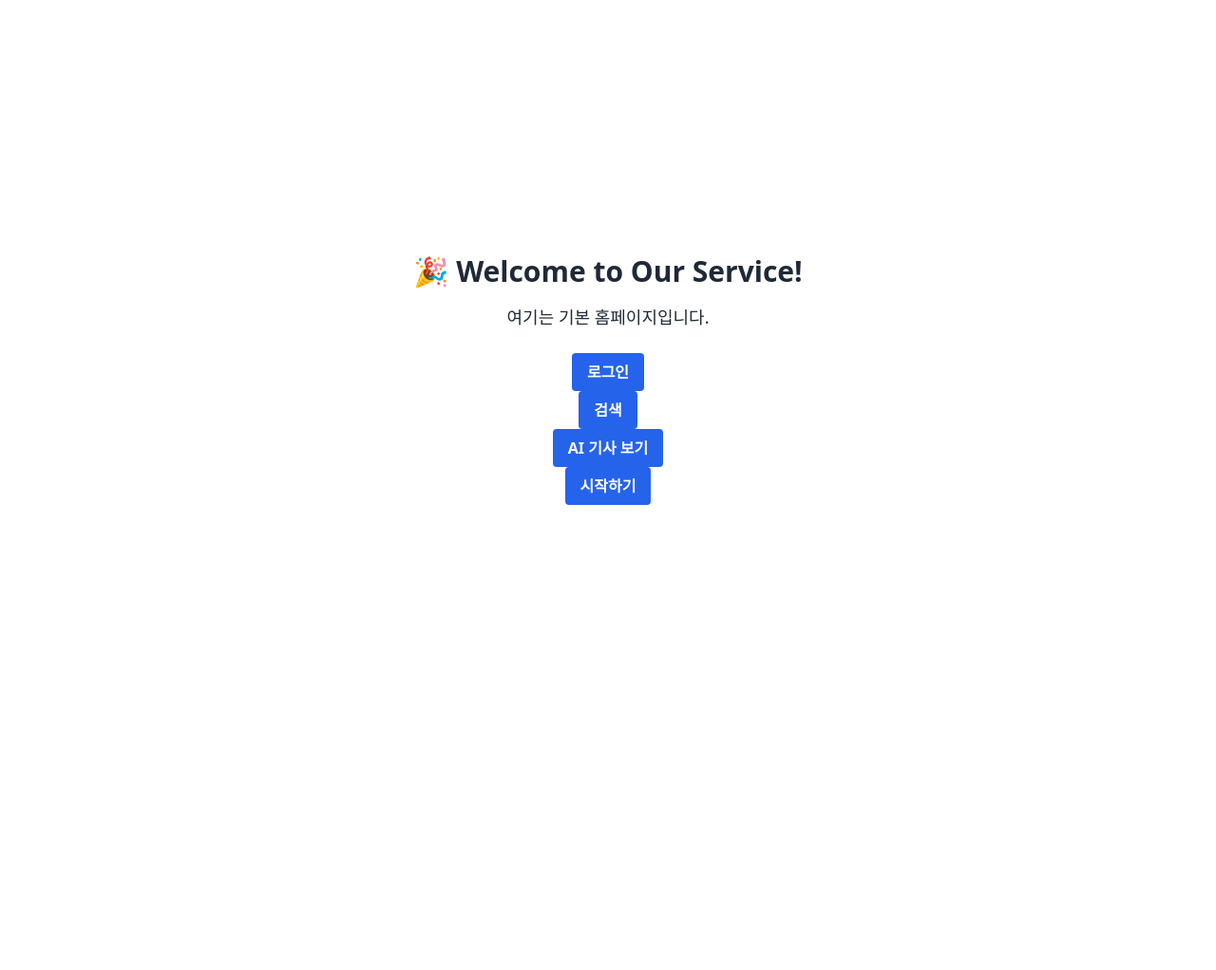
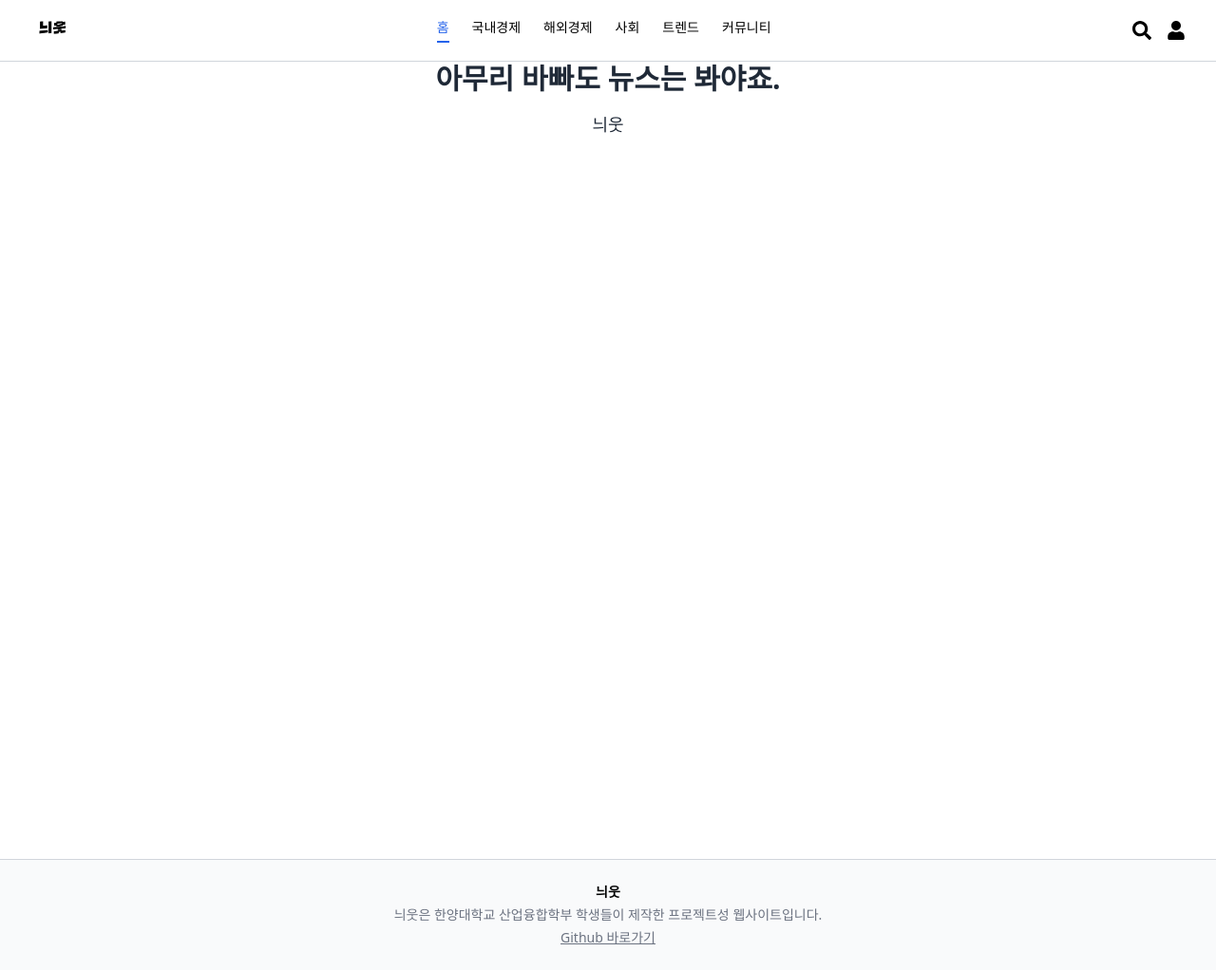
Before and after one commit to donghee290/Summer-Project, a React (Create React App) app in the folder frontend/: page / in a window 1280 px wide. Shown: the whole page at 95% size. Before the commit the page ends 800 px from the top, so only its background shows below. Built offline with nearby package versions, Linux system fonts and the light colour scheme.

Commit message:
header, footer, logo, favicon, homepage 작업

```diff
--- /dev/null
+++ b/frontend/src/components/layout/Footer.tsx
@@ -0,0 +1,20 @@
+import React from "react";
+
+export default function Footer() {
+  return (
+    <footer className="w-full py-6 mt-10 text-sm text-gray-500 border-t border-gray-300 bg-gray-50">
+      <div className="px-8 mx-auto text-center max-w-7xl">
+        <p className="mb-1 font-semibold text-black">늬웃</p>
+        <p className="mb-1">늬웃은 한양대학교 산업융합학부 학생들이 제작한 프로젝트성 웹사이트입니다.</p>
+        <a
+          href="https://github.com/donghee290/Summer-Project"
+          className="underline hover:text-black"
+          target="_blank"
+          rel="noopener noreferrer"
+        >
+          Github 바로가기
+        </a>
+      </div>
+    </footer>
+  );
+}
--- /dev/null
+++ b/frontend/src/components/layout/Header.tsx
@@ -0,0 +1,59 @@
+import React from "react";
+import { Link, NavLink, useNavigate } from "react-router-dom";
+import { FaSearch, FaUser } from "react-icons/fa";
+import IconButton from "../ui/IconButton";
+
+const navItems = [
+  { name: "홈", path: "/" },
+  { name: "국내경제", path: "/articles/domestic" },
+  { name: "해외경제", path: "/articles/global" },
+  { name: "사회", path: "/articles/society" },
+  { name: "트렌드", path: "/articles/trend" },
+  { name: "커뮤니티", path: "/community" },
+];
+
+export default function Header() {
+  const navigate = useNavigate();
+
+  return (
+    <header className="w-full border-b border-gray-300">
+      <div className="flex items-center justify-between px-8 py-4 mx-auto max-w-7xl">
+        {/* Logo */}
+        <Link to="/" className="text-2xl font-bold">
+          <img src="/images/logo.png" alt="로고" className="h-8" />
+        </Link>
+
+        {/* Navigation */}
+        <nav className="flex gap-6 text-sm font-medium">
+          {navItems.map((item) => (
+            <NavLink
+              key={item.path}
+              to={item.path}
+              className={({ isActive }) =>
+                isActive
+                  ? "text-blue-600 border-b-2 border-blue-600 pb-1"
+                  : "hover:text-blue-600 pb-1"
+              }
+            >
+              {item.name}
+            </NavLink>
+          ))}
+        </nav>
+
+        {/* Icons */}
+        <div className="flex items-center gap-4 text-lg">
+          <IconButton
+            icon={FaSearch}
+            onClick={() => navigate("/search")}
+            size={20}
+          />
+          <IconButton
+            icon={FaUser}
+            onClick={() => navigate("/mypage")}
+            size={20}
+          />
+        </div>
+      </div>
+    </header>
+  );
+}
--- /dev/null
+++ b/frontend/src/components/layout/Layout.tsx
@@ -0,0 +1,17 @@
+import React from "react";
+import Header from "./Header";
+import Footer from "./Footer";
+
+interface LayoutProps {
+  children: React.ReactNode;
+}
+
+export default function Layout({ children }: LayoutProps) {
+  return (
+    <div className="flex flex-col min-h-screen">
+      <Header />
+      <main className="flex-grow">{children}</main>
+      <Footer />
+    </div>
+  );
+}
--- a/frontend/src/components/layout/index.ts
+++ b/frontend/src/components/layout/index.ts
@@ -1 +1,3 @@
-export {};
+export * from './Header';
+export * from './Footer';
+export * from './Layout';
--- a/frontend/src/pages/HomePage.tsx
+++ b/frontend/src/pages/HomePage.tsx
@@ -1,19 +1,10 @@
 import React from 'react';
-import { Button } from '../components/ui/Button';
-import { useNavigate } from 'react-router-dom';
 
 export const HomePage = () => {
-  const navigate = useNavigate();
-
   return (
-    <div className="flex flex-col items-center justify-center min-h-screen text-gray-800 bg-white">
-      <h1 className="mb-4 text-3xl font-bold">🎉 Welcome to Our Service!</h1>
-      <p className="mb-6 text-lg">여기는 기본 홈페이지입니다.</p>
-
-      <Button onClick={() => navigate('/user/login')}>로그인</Button>
-      <Button onClick={() => navigate('/search')}>검색</Button>
-      <Button onClick={() => navigate('/articles')}>AI 기사 보기</Button>
-      <Button onClick={() => alert('홈페이지 버튼 클릭!')}>시작하기</Button>
+    <div className="flex flex-col items-center min-h-screen text-gray-800 bg-white">
+      <h1 className="mb-4 text-3xl font-bold">아무리 바빠도 뉴스는 봐야죠.</h1>
+      <p className="mb-6 text-lg">늬웃</p>
     </div>
   );
 };
--- a/frontend/src/routes/index.tsx
+++ b/frontend/src/routes/index.tsx
@@ -5,21 +5,27 @@ import { LoginPage, RegisterPage, PasswordResetPage } from "../pages/user";
 import { ArticleListPage, ArticleDetailPage } from "../pages/article";
 import { CommunityHomePage, RepositoryFeedPage, PostCreatePage, PostDetailPage } from "../pages/community";
 
+import Layout from "../components/layout/Layout";
+
 
 const AppRoutes = () => (
   <BrowserRouter>
     <Routes>
-      <Route path="/" element={<HomePage />} />
-      <Route path="/search" element={<SearchPage />} />
+      {/* Layout 없는 페이지 */}
       <Route path="/user/login" element={<LoginPage />} />
       <Route path="/user/register" element={<RegisterPage />} />
       <Route path="/user/password-reset" element={<PasswordResetPage />} />
 
-      {/* 커뮤니티 라우트  */}
-      <Route path="/community" element={<CommunityHomePage />} />
-      <Route path="/community/repository/:repoId" element={<RepositoryFeedPage />} />
-      <Route path="/community/repository/:repoId/new" element={<PostCreatePage />} />
-      <Route path="/community/post/:postId" element={<PostDetailPage />} />
+      {/* Layout 적용된 페이지 */}
+      <Route path="/" element={<Layout><HomePage /></Layout>} />
+      <Route path="/search" element={<Layout><SearchPage /></Layout>} />
+      <Route path="/articles" element={<Layout><ArticleListPage /></Layout>} />
+      <Route path="/articles/:articleId" element={<Layout><ArticleDetailPage /></Layout>} />
+
+      <Route path="/community" element={<Layout><CommunityHomePage /></Layout>} />
+      <Route path="/community/repository/:repoId" element={<Layout><RepositoryFeedPage /></Layout>} />
+      <Route path="/community/repository/:repoId/new" element={<Layout><PostCreatePage /></Layout>} />
+      <Route path="/community/post/:postId" element={<Layout><PostDetailPage /></Layout>} />
     </Routes>
   </BrowserRouter>
 );
```
Also changed, not shown: frontend/public/images/logo.png (added), 1 other file (tests, documents, lock files or other folders).
